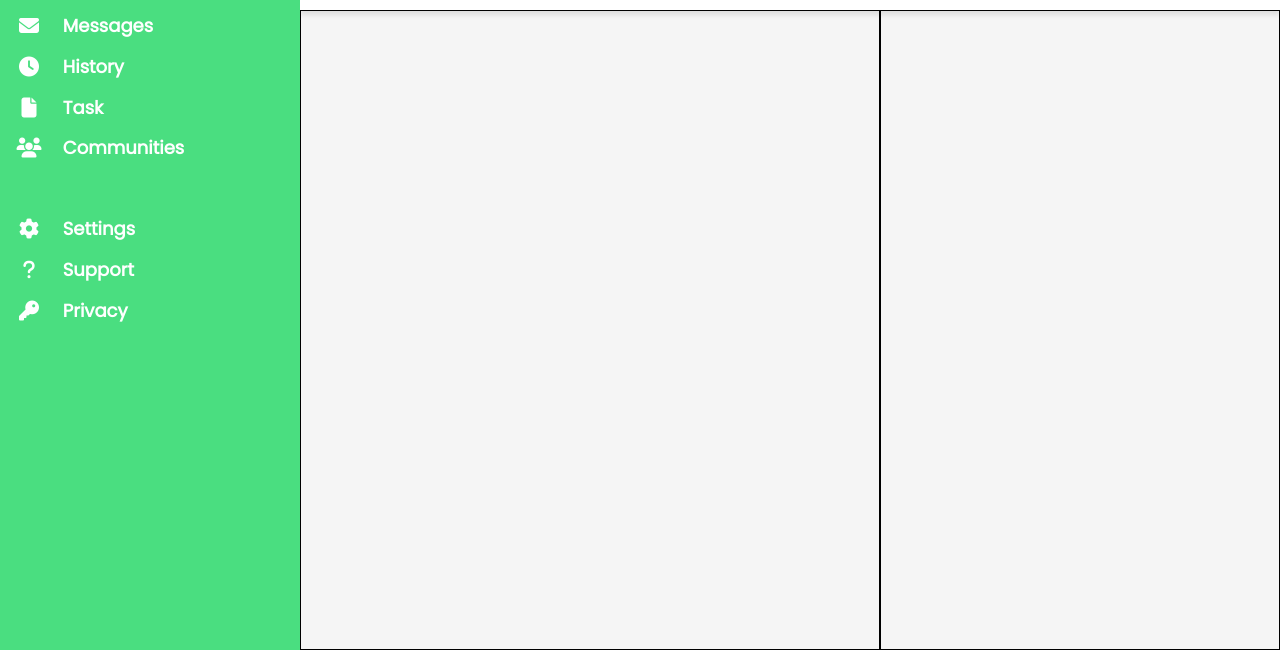
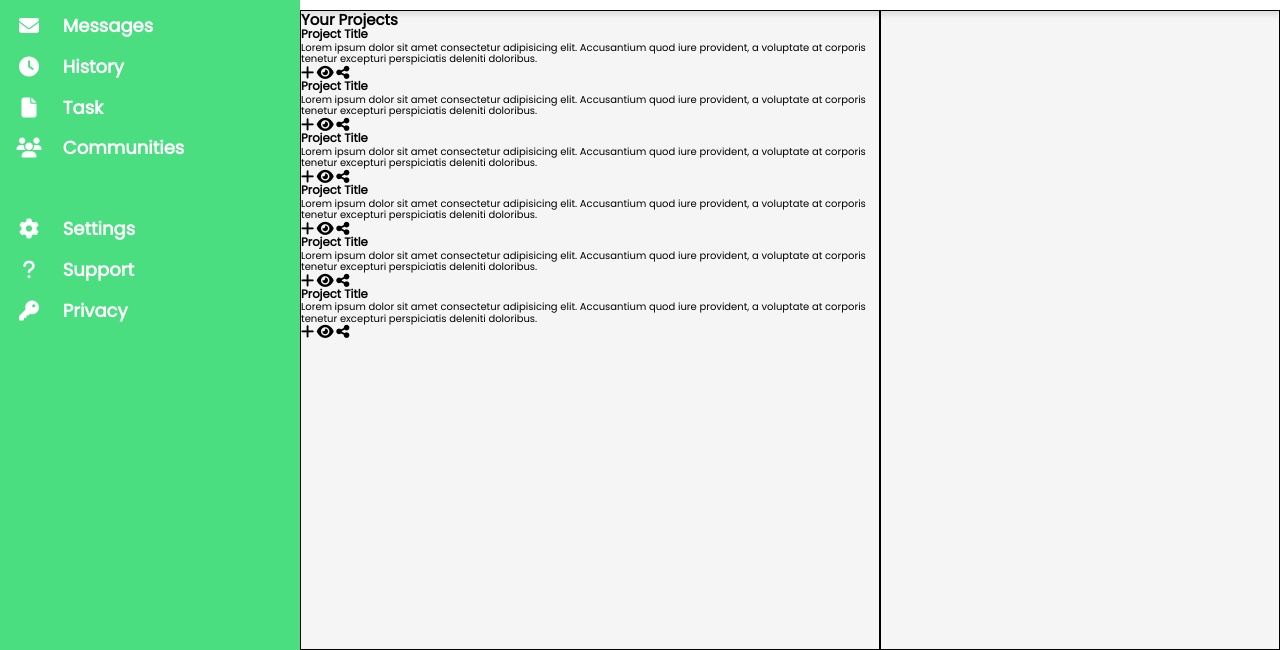
Before and after one commit to dselimovic02/odin-dashboard, a plain HTML site: page index.html in a window 1280 px wide. Shown: the part 150-800 px from the top of the page. Drawn offline with Linux system fonts and the light colour scheme.

Commit message:
Add html for projects section

```diff
--- a/index.html
+++ b/index.html
@@ -57,7 +57,83 @@
     </div>
 
     <div class="projects">
-
+      <h2 class="title">Your Projects</h2>
+      <div class="cards">
+        <div class="card">
+          <h3 class="card-title">Project Title</h3>
+          <p class="card-text">
+            Lorem ipsum dolor sit amet consectetur adipisicing elit.
+            Accusantium quod iure provident, a voluptate at corporis
+            tenetur excepturi perspiciatis deleniti doloribus.
+          </p>
+          <div class="card-icons">
+            <i class="fa-solid fa-plus"></i>
+            <i class="fa-solid fa-eye"></i>
+            <i class="fa-solid fa-share-nodes"></i>
+          </div>
+        </div>
+        <div class="card">
+          <h3 class="card-title">Project Title</h3>
+          <p class="card-text">
+            Lorem ipsum dolor sit amet consectetur adipisicing elit.
+            Accusantium quod iure provident, a voluptate at corporis
+            tenetur excepturi perspiciatis deleniti doloribus.
+          </p>
+          <div class="card-icons">
+            <i class="fa-solid fa-plus"></i>
+            <i class="fa-solid fa-eye"></i>
+            <i class="fa-solid fa-share-nodes"></i>
+          </div>
+        </div>        <div class="card">
+          <h3 class="card-title">Project Title</h3>
+          <p class="card-text">
+            Lorem ipsum dolor sit amet consectetur adipisicing elit.
+            Accusantium quod iure provident, a voluptate at corporis
+            tenetur excepturi perspiciatis deleniti doloribus.
+          </p>
+          <div class="card-icons">
+            <i class="fa-solid fa-plus"></i>
+            <i class="fa-solid fa-eye"></i>
+            <i class="fa-solid fa-share-nodes"></i>
+          </div>
+        </div>        <div class="card">
+          <h3 class="card-title">Project Title</h3>
+          <p class="card-text">
+            Lorem ipsum dolor sit amet consectetur adipisicing elit.
+            Accusantium quod iure provident, a voluptate at corporis
+            tenetur excepturi perspiciatis deleniti doloribus.
+          </p>
+          <div class="card-icons">
+            <i class="fa-solid fa-plus"></i>
+            <i class="fa-solid fa-eye"></i>
+            <i class="fa-solid fa-share-nodes"></i>
+          </div>
+        </div>        <div class="card">
+          <h3 class="card-title">Project Title</h3>
+          <p class="card-text">
+            Lorem ipsum dolor sit amet consectetur adipisicing elit.
+            Accusantium quod iure provident, a voluptate at corporis
+            tenetur excepturi perspiciatis deleniti doloribus.
+          </p>
+          <div class="card-icons">
+            <i class="fa-solid fa-plus"></i>
+            <i class="fa-solid fa-eye"></i>
+            <i class="fa-solid fa-share-nodes"></i>
+          </div>
+        </div>        <div class="card">
+          <h3 class="card-title">Project Title</h3>
+          <p class="card-text">
+            Lorem ipsum dolor sit amet consectetur adipisicing elit.
+            Accusantium quod iure provident, a voluptate at corporis
+            tenetur excepturi perspiciatis deleniti doloribus.
+          </p>
+          <div class="card-icons">
+            <i class="fa-solid fa-plus"></i>
+            <i class="fa-solid fa-eye"></i>
+            <i class="fa-solid fa-share-nodes"></i>
+          </div>
+        </div>
+      </div>
     </div>
 
     <div class="side">
```
